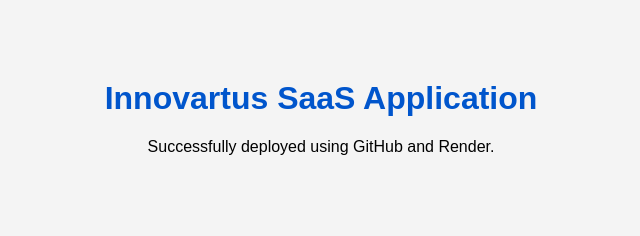
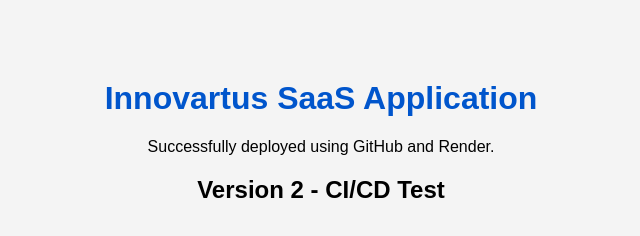
Before and after one commit to Sunday-Ajahclues/innovartus-saas2, a plain HTML site: page index.html in a window 1280 px wide. Shown: the whole page, without its empty margins (319-959 px from the left). Drawn offline with Linux system fonts and the light colour scheme.

Commit message:
Updated homepage for CI/CD demonstration

```diff
--- a/index.html
+++ b/index.html
@@ -9,6 +9,7 @@
 <h1>Innovartus SaaS Application</h1>
 
 <p>Successfully deployed using GitHub and Render.</p>
+<h2>Version 2 - CI/CD Test</h2>
 
 </body>
 </html>
```
